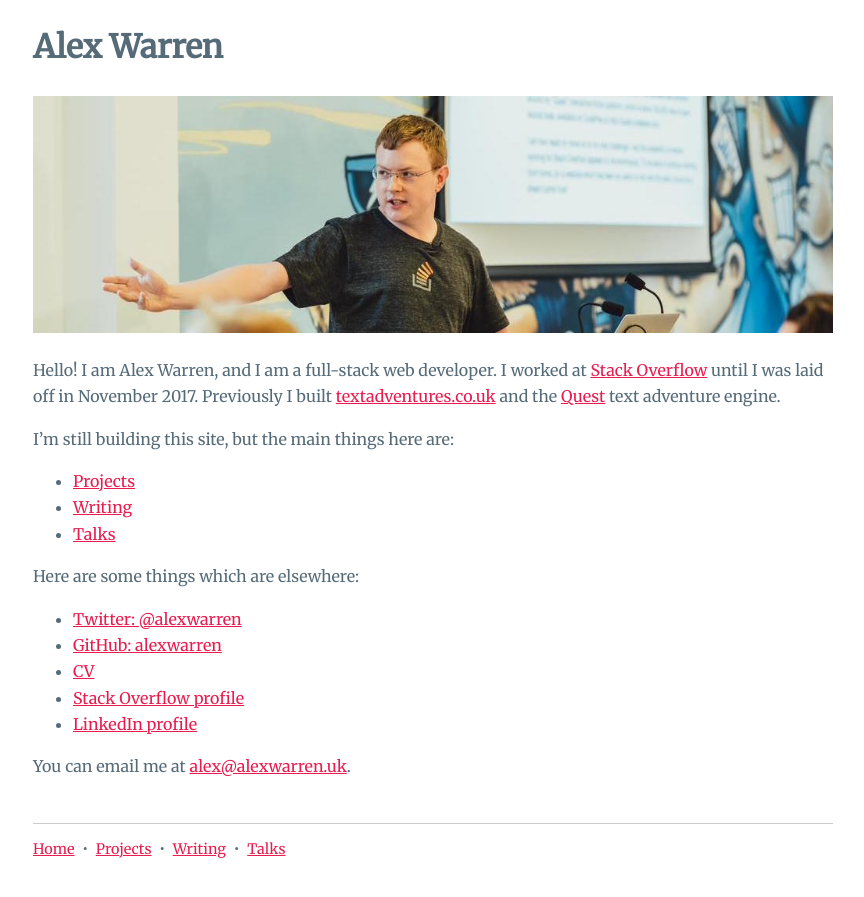
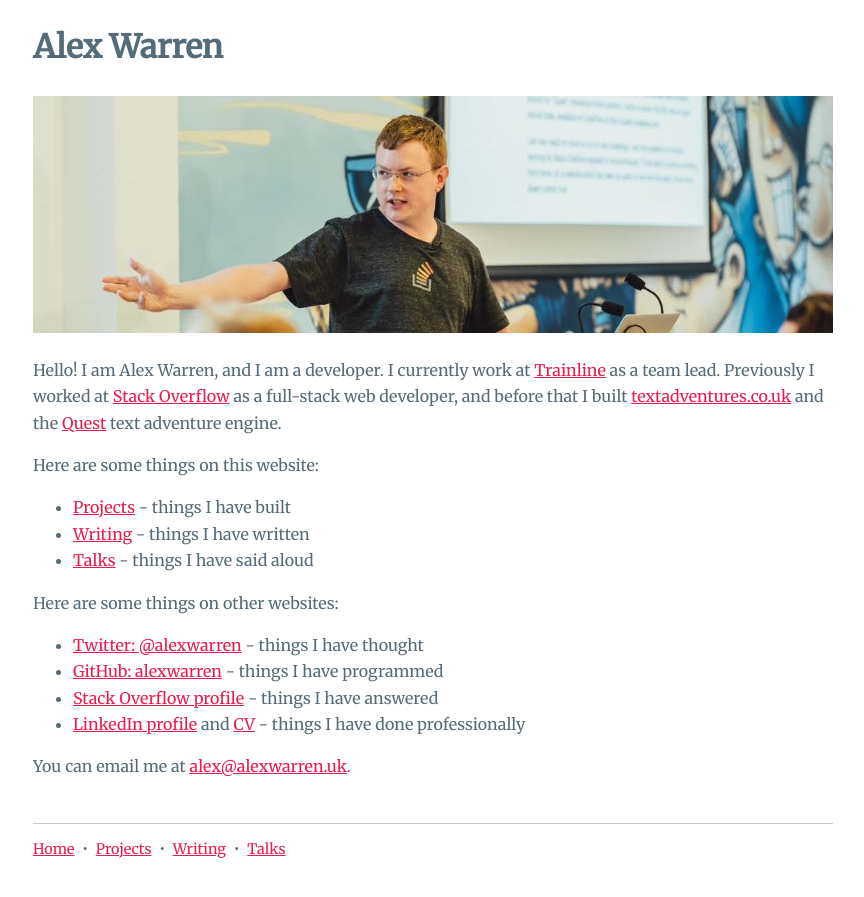
Before and after one commit to alexwarren/alexwarren.github.io, a Jekyll site: the page built from index.md, in a window 1280 px wide. Shown: the top 897 px of the page, without its empty margins (207-1071 px from the left). Built offline with Jekyll 4.4.1, drawn with Linux system fonts in a browser that asks for light colours.

Commit message:
Update homepage

```diff
--- a/index.md
+++ b/index.md
@@ -7,20 +7,19 @@
 
 ![Header](header.jpg)
 
-Hello! I am Alex Warren, and I am a full-stack web developer. I worked at [Stack Overflow](https://stackoverflow.com) until I was laid off in November 2017. Previously I built [textadventures.co.uk](http://textadventures.co.uk) and the [Quest](https://github.com/textadventures/quest) text adventure engine.
+Hello! I am Alex Warren, and I am a developer. I currently work at [Trainline](https://www.thetrainline.com/) as a team lead. Previously I worked at [Stack Overflow](https://stackoverflow.com) as a full-stack web developer, and before that I built [textadventures.co.uk](http://textadventures.co.uk) and the [Quest](https://github.com/textadventures/quest) text adventure engine.
 
-I'm still building this site, but the main things here are:
+Here are some things on this website:
 
-- [Projects](/projects)
-- [Writing](/writing)
-- [Talks](/talks)
+- [Projects](/projects) - things I have built
+- [Writing](/writing) - things I have written
+- [Talks](/talks) - things I have said aloud
 
-Here are some things which are elsewhere:
+Here are some things on other websites:
 
-- [Twitter: @alexwarren](https://twitter.com/alexwarren)
-- [GitHub: alexwarren](https://github.com/alexwarren)
-- [CV](https://stackoverflow.com/cv/alexwarren)
-- [Stack Overflow profile](https://stackoverflow.com/users/31280/alex-warren)
-- [LinkedIn profile](https://www.linkedin.com/in/alexwarren/)
+- [Twitter: @alexwarren](https://twitter.com/alexwarren) - things I have thought
+- [GitHub: alexwarren](https://github.com/alexwarren) - things I have programmed
+- [Stack Overflow profile](https://stackoverflow.com/users/31280/alex-warren) - things I have answered
+- [LinkedIn profile](https://www.linkedin.com/in/alexwarren/) and [CV](https://stackoverflow.com/cv/alexwarren) - things I have done professionally
 
 You can email me at <alex@alexwarren.uk>.
```
